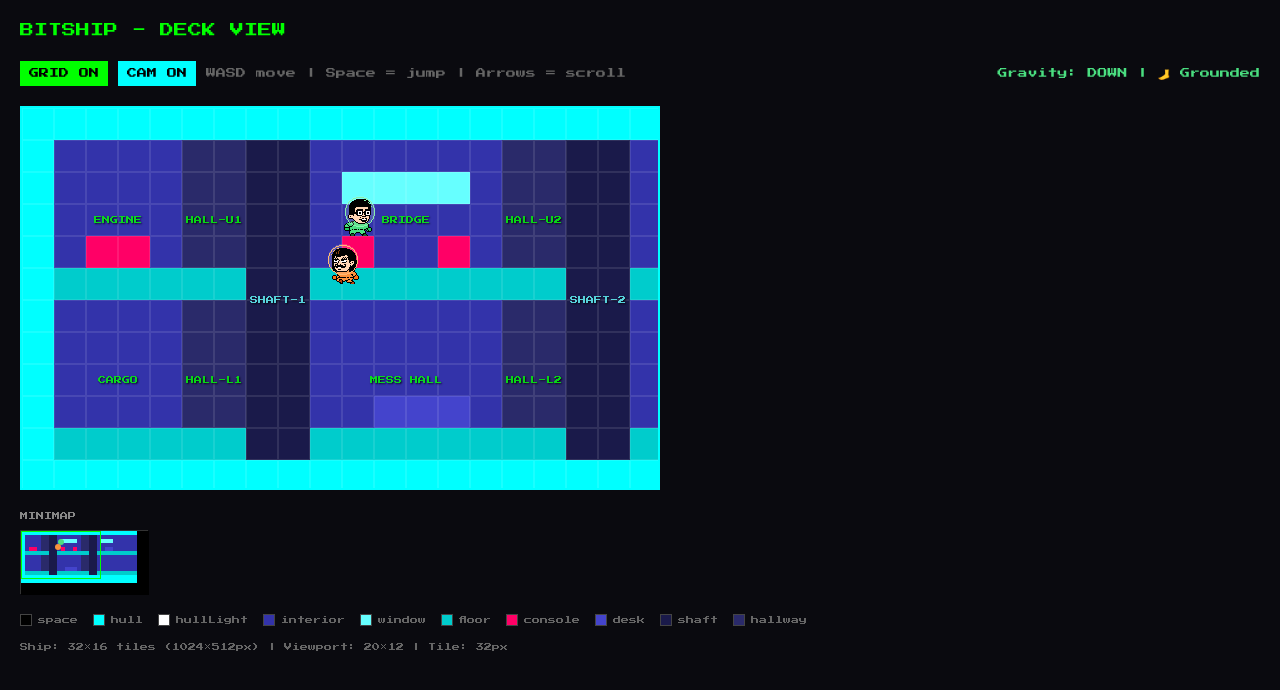
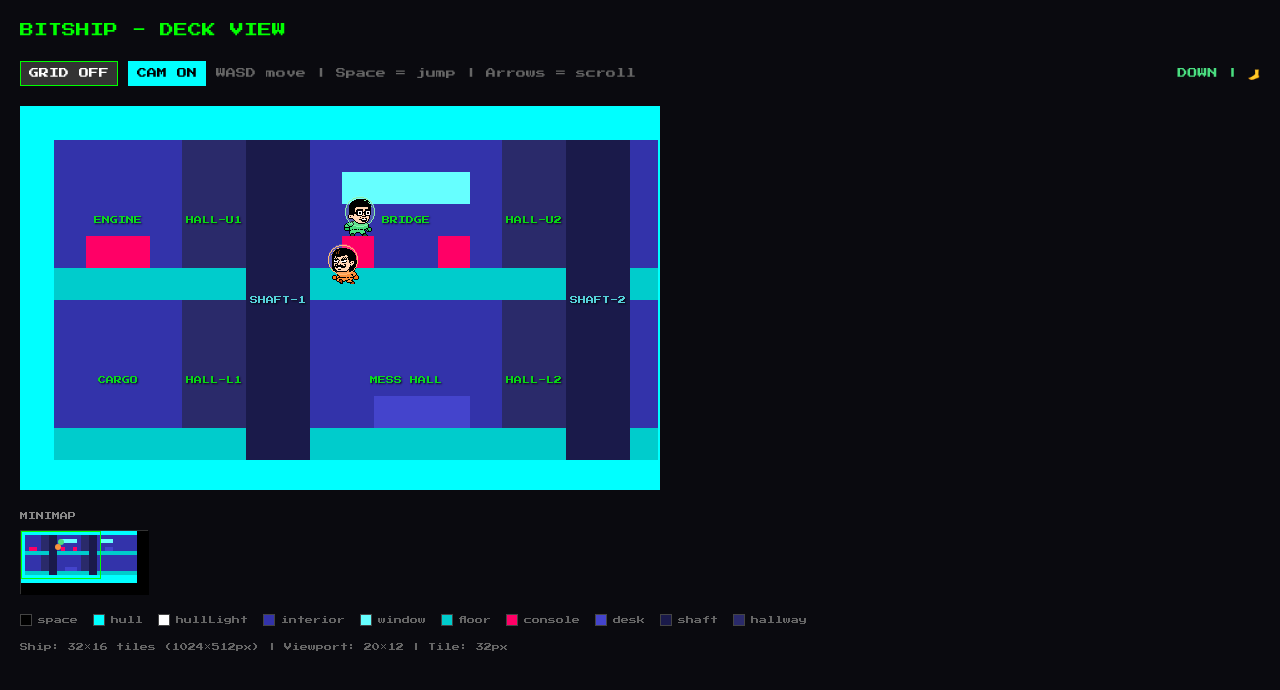
Before and after one commit to nimbusthewise-coder/bitfloor, a Next.js app: page /bitfloor/ship in a window 1280 px wide. Shown: the top 690 px of the page. Built offline with nearby package versions, Linux system fonts and the light colour scheme.

Commit message:
fix: default grid off, prevent status text wrapping
- showGrid defaults to false for cleaner look
- Added whiteSpace: nowrap to gravity status
- Shortened text to just 'DOWN | 🦶' (removed verbose labels)

```diff
--- a/src/app/ship/page.tsx
+++ b/src/app/ship/page.tsx
@@ -194,7 +194,7 @@ const shipGrid = generateShipGrid();
 const SOLID_TILES = ["hull", "hullLight", "floor", "console", "desk"];
 
 export default function ShipPage() {
-  const [showGrid, setShowGrid] = useState(true);
+  const [showGrid, setShowGrid] = useState(false);  // Default off for cleaner look
   const [viewX, setViewX] = useState(0);  // Now float for smooth scrolling
   const [viewY, setViewY] = useState(0);
   const [cameraEnabled, setCameraEnabled] = useState(true);
@@ -609,9 +609,10 @@ export default function ShipPage() {
         <span style={{
           color: charPhysics.grounded ? "#4ade80" : "#ff6b6b",
           alignSelf: "center",
-          marginLeft: "auto",  // Push to right side - no layout shift
+          marginLeft: "auto",
+          whiteSpace: "nowrap",  // Prevent wrapping
         }}>
-          Gravity: {charPhysics.gravity} | {charPhysics.grounded ? "🦶 Grounded" : "🪂 Airborne"}
+          {charPhysics.gravity} | {charPhysics.grounded ? "🦶" : "🪂"}
         </span>
       </div>
 
```
